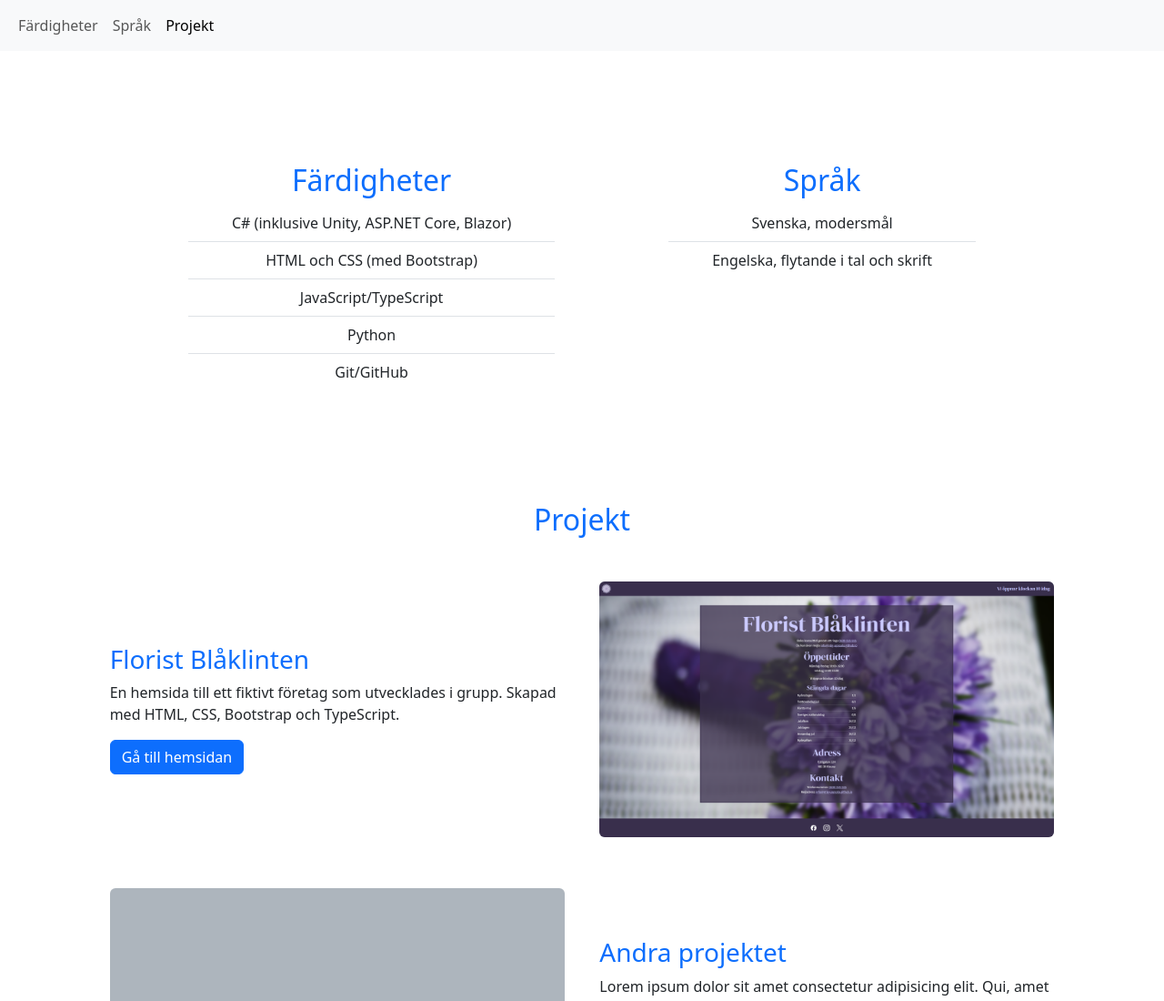
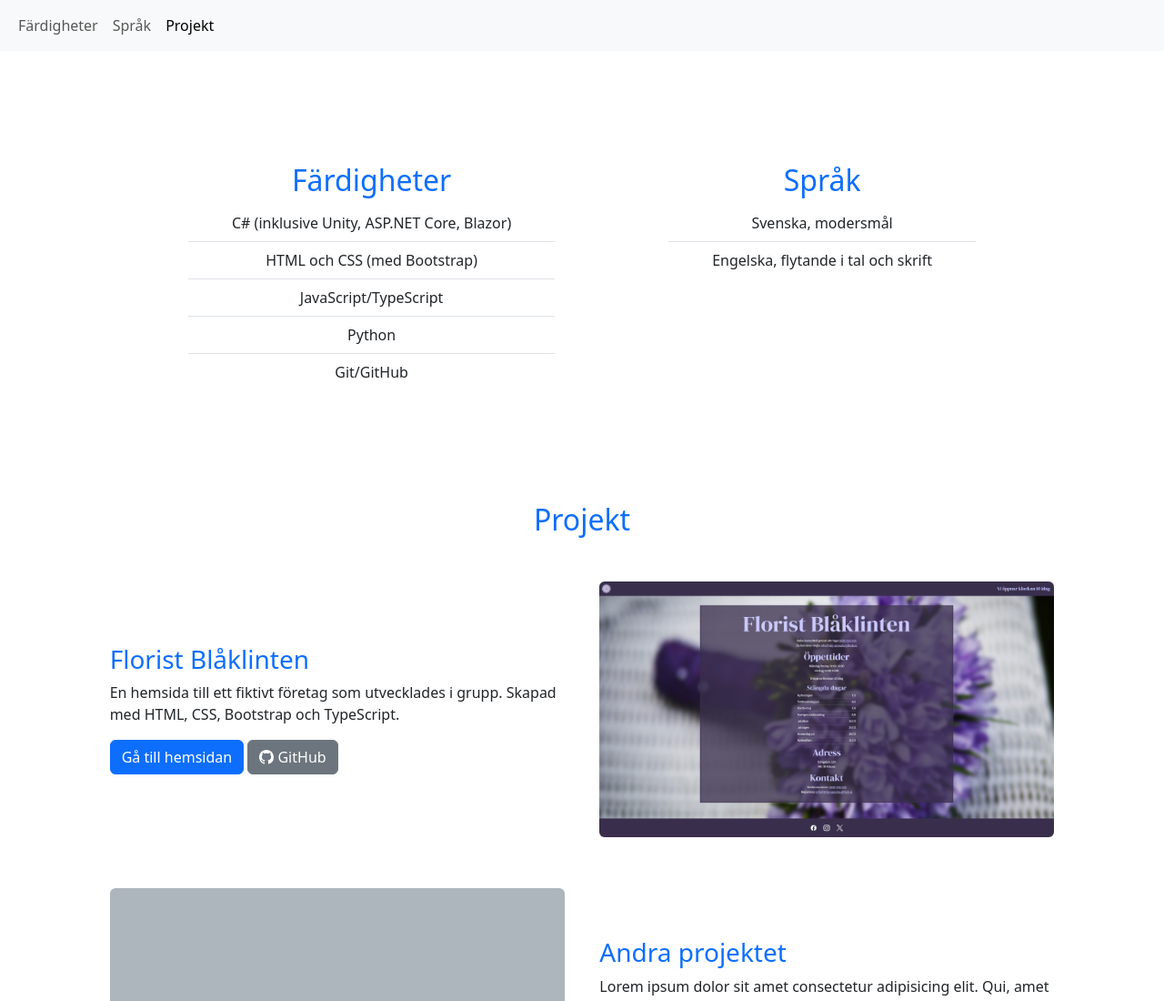
Before and after one commit to Andreas423/andreas423.github.io, a plain HTML site: page index.html in a window 1280 px wide. Shown: the top 1100 px of the page at 91% size. Drawn offline with Linux system fonts and the light colour scheme.

Commit message:
Add GitHub link button for Florist Blåklinten

```diff
--- a/index.html
+++ b/index.html
@@ -61,6 +61,12 @@
           <p>En hemsida till ett fiktivt företag som utvecklades i grupp. Skapad med HTML, CSS, Bootstrap och
             TypeScript.</p>
           <a class="btn btn-primary" href="https://andreas423.github.io/blaklinten">Gå till hemsidan</a>
+          <a class="btn btn-secondary" href="https://github.com/Andreas423/blaklinten">
+            <svg xmlns="http://www.w3.org/2000/svg" width="16" height="16" fill="currentColor" class="bi bi-github" viewBox="0 0 16 16">
+              <path d="M8 0C3.58 0 0 3.58 0 8c0 3.54 2.29 6.53 5.47 7.59.4.07.55-.17.55-.38 0-.19-.01-.82-.01-1.49-2.01.37-2.53-.49-2.69-.94-.09-.23-.48-.94-.82-1.13-.28-.15-.68-.52-.01-.53.63-.01 1.08.58 1.23.82.72 1.21 1.87.87 2.33.66.07-.52.28-.87.51-1.07-1.78-.2-3.64-.89-3.64-3.95 0-.87.31-1.59.82-2.15-.08-.2-.36-1.02.08-2.12 0 0 .67-.21 2.2.82.64-.18 1.32-.27 2-.27.68 0 1.36.09 2 .27 1.53-1.04 2.2-.82 2.2-.82.44 1.1.16 1.92.08 2.12.51.56.82 1.27.82 2.15 0 3.07-1.87 3.75-3.65 3.95.29.25.54.73.54 1.48 0 1.07-.01 1.93-.01 2.2 0 .21.15.46.55.38A8.012 8.012 0 0 0 16 8c0-4.42-3.58-8-8-8z"/>
+            </svg>
+            GitHub
+          </a>
         </div>
         <img class="img img-fluid rounded-2" src="images/florist_blaklinten.webp"
           alt="Det fiktiva företaget Florist Blåklintens hemsida">
--- a/style.css
+++ b/style.css
@@ -1,5 +1,9 @@
 #skill-list {
     max-width: fit-content;
+}
+
+.bi {
+    vertical-align: -.125em;
 }
 
 .img, .project-details {
```
